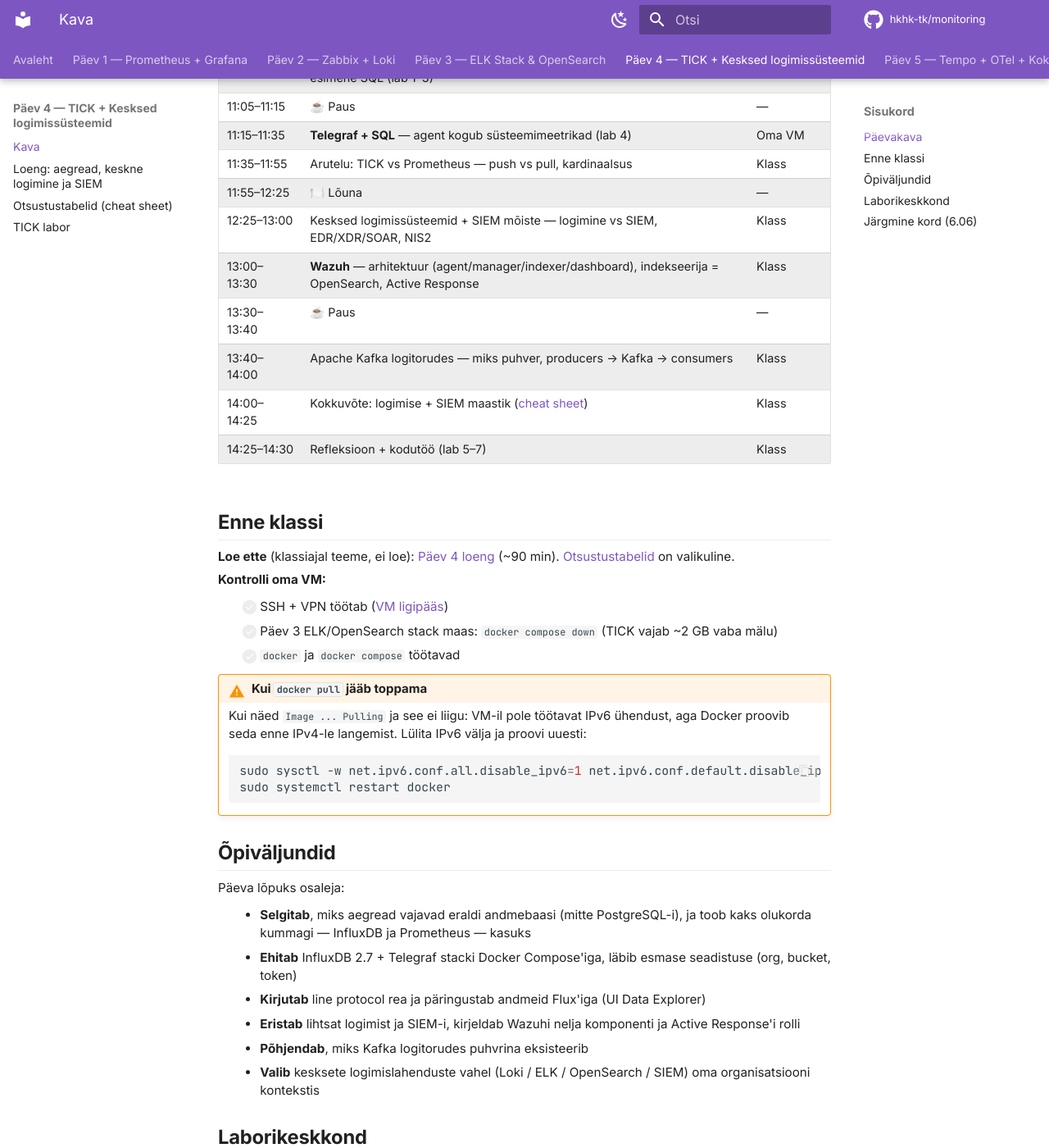
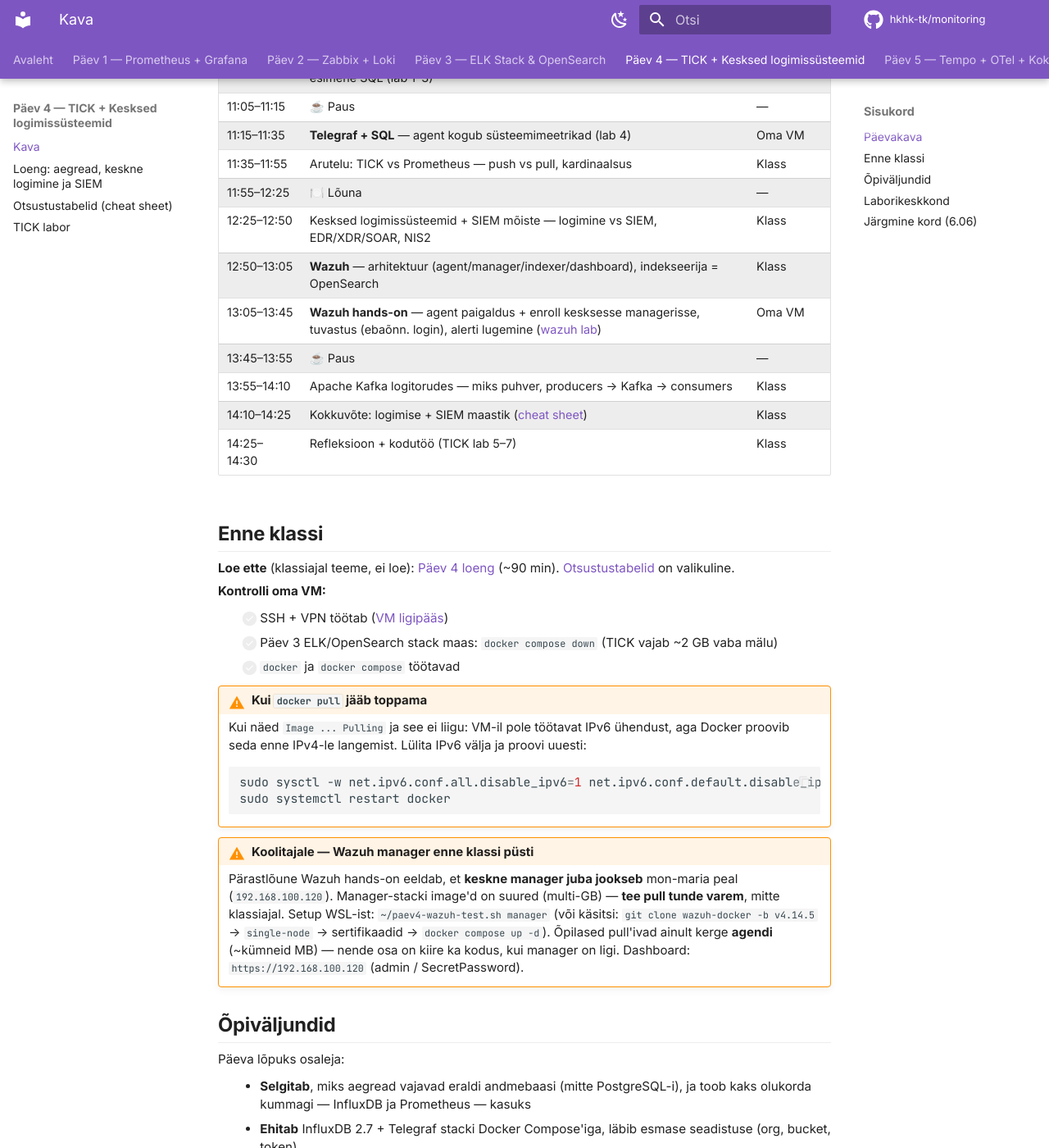
Before and after one commit to hkhk-tk/monitoring, an MkDocs documentation site: the page built from docs/teacher/paev4-kava.md, in a window 1280 px wide and 1400 px high, scrolled down 501 px. Shown: the whole window at 82% size. Built offline with MkDocs 1.6.1 and Material for MkDocs 9.7.7, drawn with Linux system fonts in a browser that asks for light colours; comment, search, counter and statistics services are not loaded; some of the changed text lies outside the part shown.

````diff
--- a/docs/labs/04_tick_keskne_logimine/telegraf.conf
+++ b/docs/labs/04_tick_keskne_logimine/telegraf.conf
@@ -1,6 +1,7 @@
 [agent]
   interval = "10s"
   hostname = "minu-vm"
+  debug = true
 
 # INPUT: süsteemimeetrikad
 [[inputs.cpu]]
--- a/docs/teacher/paev4-kava.md
+++ b/docs/teacher/paev4-kava.md
@@ -12,7 +12,7 @@ tags:
 
 **30. mai 2026 · 10:00–14:30 · Haapsalu KHK**
 
-Kaks osa. **Hommik:** aegread ja TICK Stack käed-külge omal VM-il. **Pärastlõuna:** kesksed logimissüsteemid ja SIEM loenguna — hands-on'i siin ei tee (OpenSearchi ehitasid päev 3; Wazuh ja Kafka on liiga rasked ühe päeva laborisse). Lab osad 5–7 jäävad koju.
+Kaks osa. **Hommik:** aegread ja TICK Stack käed-külge omal VM-il. **Pärastlõuna:** kesksed logimissüsteemid ja SIEM — **Wazuh käed-külge** (kerge agent kesksesse managerisse, tuvastus), Kafka loenguna. TICK lab osad 5–7 jäävad koju.
 
 ## Päevakava
 
@@ -24,12 +24,13 @@ Kaks osa. **Hommik:** aegread ja TICK Stack käed-külge omal VM-il. **Pärastl
 | 11:15–11:35 | **Telegraf + SQL** — agent kogub süsteemimeetrikad (lab 4) | Oma VM |
 | 11:35–11:55 | Arutelu: TICK vs Prometheus — push vs pull, kardinaalsus | Klass |
 | 11:55–12:25 | 🍽️ Lõuna | — |
-| 12:25–13:00 | Kesksed logimissüsteemid + SIEM mõiste — logimine vs SIEM, EDR/XDR/SOAR, NIS2 | Klass |
-| 13:00–13:30 | **Wazuh** — arhitektuur (agent/manager/indexer/dashboard), indekseerija = OpenSearch, Active Response | Klass |
-| 13:30–13:40 | ☕ Paus | — |
-| 13:40–14:00 | Apache Kafka logitorudes — miks puhver, producers → Kafka → consumers | Klass |
-| 14:00–14:25 | Kokkuvõte: logimise + SIEM maastik ([cheat sheet](../materials/lectures/paev4-cheat-sheet.md)) | Klass |
-| 14:25–14:30 | Refleksioon + kodutöö (lab 5–7) | Klass |
+| 12:25–12:50 | Kesksed logimissüsteemid + SIEM mõiste — logimine vs SIEM, EDR/XDR/SOAR, NIS2 | Klass |
+| 12:50–13:05 | **Wazuh** — arhitektuur (agent/manager/indexer/dashboard), indekseerija = OpenSearch | Klass |
+| 13:05–13:45 | **Wazuh hands-on** — agent paigaldus + enroll kesksesse managerisse, tuvastus (ebaõnn. login), alerti lugemine ([wazuh lab](../labs/04_tick_keskne_logimine/wazuh_lab.md)) | Oma VM |
+| 13:45–13:55 | ☕ Paus | — |
+| 13:55–14:10 | Apache Kafka logitorudes — miks puhver, producers → Kafka → consumers | Klass |
+| 14:10–14:25 | Kokkuvõte: logimise + SIEM maastik ([cheat sheet](../materials/lectures/paev4-cheat-sheet.md)) | Klass |
+| 14:25–14:30 | Refleksioon + kodutöö (TICK lab 5–7) | Klass |
 
 ## Enne klassi
 
@@ -48,6 +49,9 @@ Kaks osa. **Hommik:** aegread ja TICK Stack käed-külge omal VM-il. **Pärastl
     sudo systemctl restart docker
     ```
 
+!!! warning "Koolitajale — Wazuh manager enne klassi püsti"
+    Pärastlõune Wazuh hands-on eeldab, et **keskne manager juba jookseb** mon-maria peal (`192.168.100.120`). Manager-stacki image'd on suured (multi-GB) — **tee pull tunde varem**, mitte klassiajal. Setup WSL-ist: `~/paev4-wazuh-test.sh manager` (või käsitsi: `git clone wazuh-docker -b v4.14.5` → `single-node` → sertifikaadid → `docker compose up -d`). Õpilased pull'ivad ainult kerge **agendi** (~kümneid MB) — nende osa on kiire ka kodus, kui manager on ligi. Dashboard: `https://192.168.100.120` (admin / SecretPassword).
+
 ## Õpiväljundid
 
 Päeva lõpuks osaleja:
@@ -56,6 +60,7 @@ Päeva lõpuks osaleja:
 - **Ehitab** InfluxDB 2.7 + Telegraf stacki Docker Compose'iga, läbib esmase seadistuse (org, bucket, token)
 - **Kirjutab** line protocol rea ja päringustab andmeid Flux'iga (UI Data Explorer)
 - **Eristab** lihtsat logimist ja SIEM-i, kirjeldab Wazuhi nelja komponenti ja Active Response'i rolli
+- **Paigaldab ja enrollib** Wazuhi agendi kesksesse managerisse ning tekitab tuvastatava turbesündmuse (ebaõnnestunud sisselogimine)
 - **Põhjendab**, miks Kafka logitorudes puhvrina eksisteerib
 - **Valib** kesksete logimislahenduste vahel (Loki / ELK / OpenSearch / SIEM) oma organisatsiooni kontekstis
 
@@ -74,6 +79,9 @@ Oma VM: 4 GB RAM, 2 CPU, Docker eelinstallitud. TICK on kerge ja mahub mängleva
 
 UI sisselogimine: **admin / Monitor2026!** · org `hkhk` · bucket `mon`. Täpsed IP-d: [VM ligipääs](../resources/vm-access.md).
 
+!!! note "Wazuh (pärastlõuna) — keskne mudel"
+    Manager + indexer + dashboard jooksevad **ühes kohas** (mon-maria, `192.168.100.120`) — koolitaja seab püsti enne klassi (suur pull). Õpilane paigaldab oma VM-ile ainult kerge **wazuh-agent**'i (kiire), enrollib managerisse ja vaatab oma masina sündmusi ühises dashboardis. Indexer = OpenSearch (Java) → töötab Sandy Bridge'il, erinevalt InfluxDB 3-st. Mida õpilane teeb/kontrollib: vt [Wazuh lab](../labs/04_tick_keskne_logimine/wazuh_lab.md).
+
 ## Järgmine kord (6.06)
 
 **Päev 5 — Tempo + OpenTelemetry**: hajutatud jälgimine (distributed tracing), kolmas sammas. Seome kõik viis päeva kokku **LGTM stackiga** (Loki + Grafana + Tempo + Mimir) ja vaatame 2026 trende. Eeltöö: päev 4 kodutöö (lab osad 5–7) esitatud.
````
Also changed, not shown: docs/labs/04_tick_keskne_logimine/tick_lab.md (+2 -1 lines), docs/labs/04_tick_keskne_logimine/wazuh_lab.md (added, +205 -0 lines).
